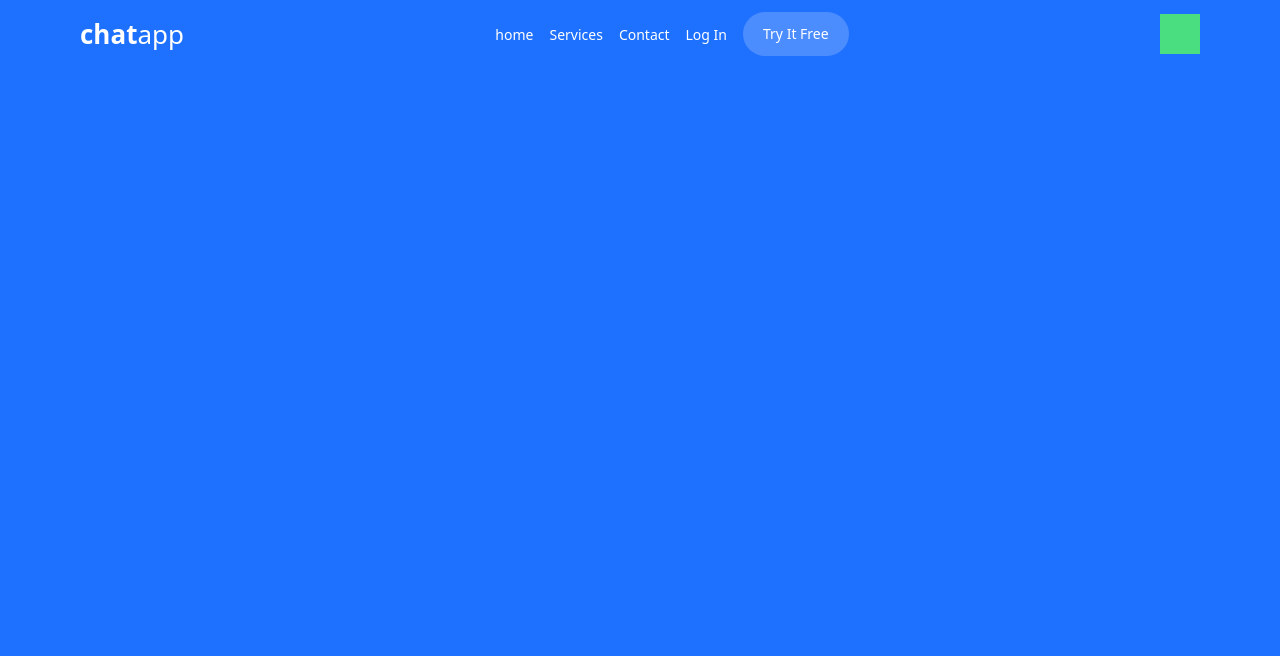
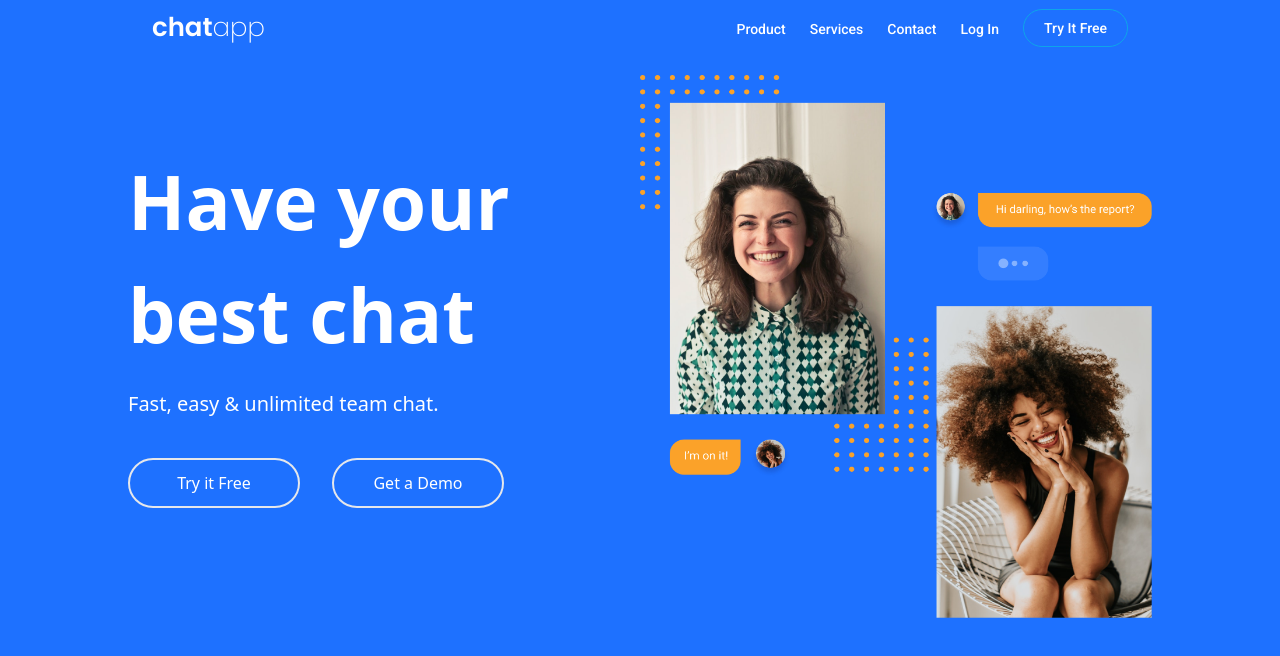
Before and after one commit to jatin-rajput563/nav-test, a website: page index.html in a window 1280 px wide. Drawn offline with nearby package versions, Linux system fonts and the light colour scheme.

Commit message:
adding some details

```diff
--- a/index.html
+++ b/index.html
@@ -19,45 +19,88 @@
 </head>
 
 <body>
-    <section class="min-h-screen flex items-center flex-col bg-[#1E71FF]">
-        <nav class="w-full flex items-center justify-between px-20 py-3">
+    <!DOCTYPE html>
+    <html lang="en">
+
+    <head>
+        <meta charset="UTF-8">
+        <meta name="viewport" content="width=device-width, initial-scale=1.0">
+        <title>Navbar</title>
+        <link rel="stylesheet" href="./src/input.css">
+        <link rel="stylesheet" href="./src/output.css">
+    </head>
+
+    <body>
+        <section class="min-h-screen flex items-center bg-[#1E71FF] flex-col">
+            <div class="container w-4/5">
+                <nav class="w-full flex items-center justify-between px-6 py-2">
                     <div>
-                <a href="#"><span class="text-[26px] font-semibold text-[#FFFFFF]">chat</span><span
-                        class="text-[26px] font=[275] text-[#FFFFFF]">app</span></a>
+                        <a href="#">
+                            <h2 class="font-semibold text-white text-[26px] font-['poppins']">chat<span
+                                    class="font-[275]">app</span>
+                            </h2>
+                        </a>
                     </div>
-            <ul id="mobile_nav" class="flex gap-4 items-center md:relative fixed max-md:w-full
-                 z-10 max-md:translate-x-full transition-all duration-300 ease-linear
-                  left-0 top-0 max-md:flex-col max-md:justify-center max-md:*:items-center">
-                <li><a class="font-medium text-sm text-white" href="#">home</a></li>
-                <li><a class="font-medium text-sm text-white" href="#">Services</a></li>
-                <li><a class="font-medium text-sm text-white" href="#">Contact</a></li>
-                <li><a class="font-medium text-sm text-white" href="#">Log In</a></li>
-                <button class="font-medium text-sm text-white rounded-full bg-[#4B8DFF] px-5 py-3 ">Try It Free</button>
+                    <ul id="mobile_navbar" class="flex gap-6 items-center lg:relative fixed max-lg:w-full max-md:h-full
+                         max-lg:bg-yellow-500 z-10 max-lg:translate-x-full left-0 top-0 max-lg:flex-col
+                         max-lg:justify-center max-lg:items-center">
+                        <li><a href="#" class="font-medium text-white text-sm font-['Roboto'] ">Product</a></li>
+                        <li><a href="#" class="font-medium text-white text-sm font-['Roboto'] ">Services</a></li>
+                        <li><a href="#" class="font-medium text-white text-sm font-['Roboto'] ">Contact</a></li>
+                        <li><a href="#" class="font-medium text-white text-sm font-['Roboto'] ">Log In</a></li>
+                        <li><button
+                                class="px-5 py-2 rounded-full border border-sky-500 font-['Roboto'] font-medium text-sm text-white hover:bg-white hover:text-[#1E71FF] transition-all duration-300">Try
+                                It Free</button></li>
                     </ul>
-            <div class="relative z-20 flex gap-x-4">
-                <div class="relative size-10 border border-solid" id="togglebutton"></div>
-                <div class="absolute h-full w-full bg-green-400 top-0 transition-all duration-300 left-0 show_nav">
+                    <div class="relative z-20 flex gap-x-4 lg:hidden">
+                        <div class="relative size-8 rounded-[100px]" id="toggle_button">
+                            <div
+                                class="absolute h-full w-full bg-transparent border transition-all duration-300 show_nav">
                             </div>
                             <div
-                    class="absolute h-full w-full bg-black top-0 transition-all duration-300 left-0 hide-nav opacity-0">
+                                class="absolute h-full w-full bg-green-500 transition-all duration-300 hide_nav opacity-0">
+                            </div>
                         </div>
                     </div>
                 </nav>
+                <div class="flex">
+                    <div class="w-1/2">
+                        <div class="max-w-[499px] h-[192px] pt-[90px]">
+                            <p class="text-white font-semibold text-[75px] mb-5">Have your best chat</p>
+                            <p class="text-white font-normal text-xl">Fast, easy & unlimited team chat.</p>
+                            <div class="flex gap-8">
+                                <button
+                                    class=" font-medium	text-base rounded-full w-[172px] h-[50px] border-[2px] text-white hover:bg-white hover:text-[#1E71FF] mt-[40px]">Try
+                                    it Free</button>
+                                <button
+                                    class=" font-medium	text-base rounded-full w-[172px] h-[50px] border-[2px] text-white hover:bg-white hover:text-[#1E71FF] mt-[40px]">Get
+                                    a Demo</button>
+                            </div>
+                        </div>
+                    </div>
+                    <div class="w-1/2">
+                        <img class="w-[585px] h-[543px] mt-5" src="./src/image/chat-app-pic.png" alt="">
+                    </div>
+                </div>
+            </div>
         </section>
         <script>
-        const nav = document.getElementById("mobile_nav")
+            const nav = document.getElementById("mobile_navbar")
             const toggleButton = document.getElementById("toggle_button")
-        const toggleButtonShowNav = document.getElementById("toggle_button .show_nav")
-        const toggleButtonCloseNav = document.getElementById("toggle_button .hide_nav")
-        toggleButton.addEventListener("Click",
+            const toggleButtonShowNav = document.querySelector("#toggle_button .show_nav")
+            const toggleButtonCloseNav = document.querySelector("#toggle_button .hide_nav")
+            toggleButton.addEventListener("click",
                 function () {
-                nav.ClassList.toggle("max-md:translate-x-full")
-                toggleButtonShowNav.ClassList.toggle("opacity-0")
-                toggleButtonCloseNav.ClassList.toggle("opacity-0")
-                nav.ClassList.toggle("max-md:translate-x-full")
+                    nav.classList.toggle("max-lg:translate-x-full")
+                    toggleButtonShowNav.classList.toggle("opacity-0")
+                    toggleButtonCloseNav.classList.toggle("opacity-0")
+                    console.log("nav")
                 }
             )
         </script>
     </body>
 
     </html>
+</body>
+
+</html>
```
Also changed, not shown: src/image/chat-app-pic.png (added). Lines whose indentation alone changed are shown as unchanged.
